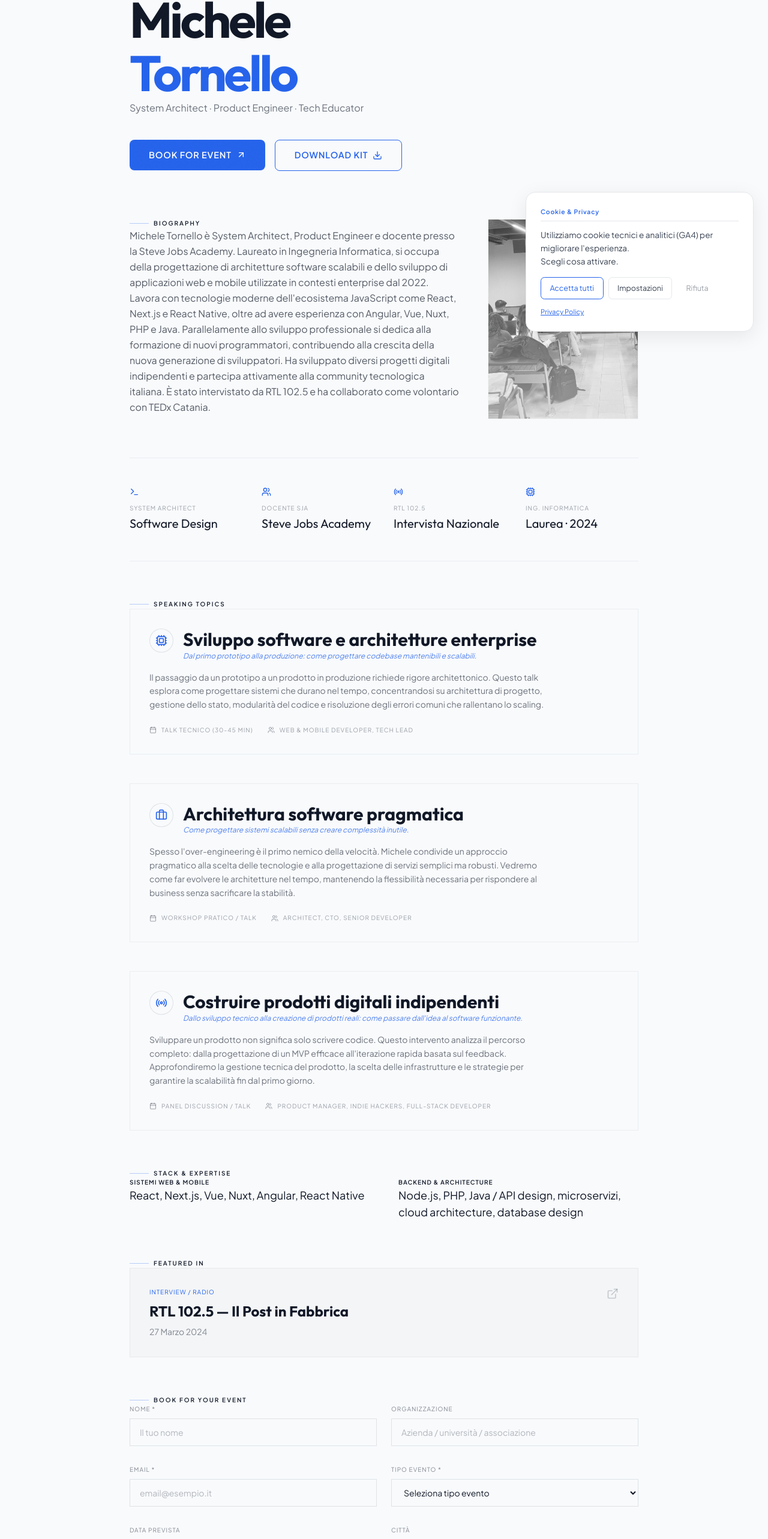
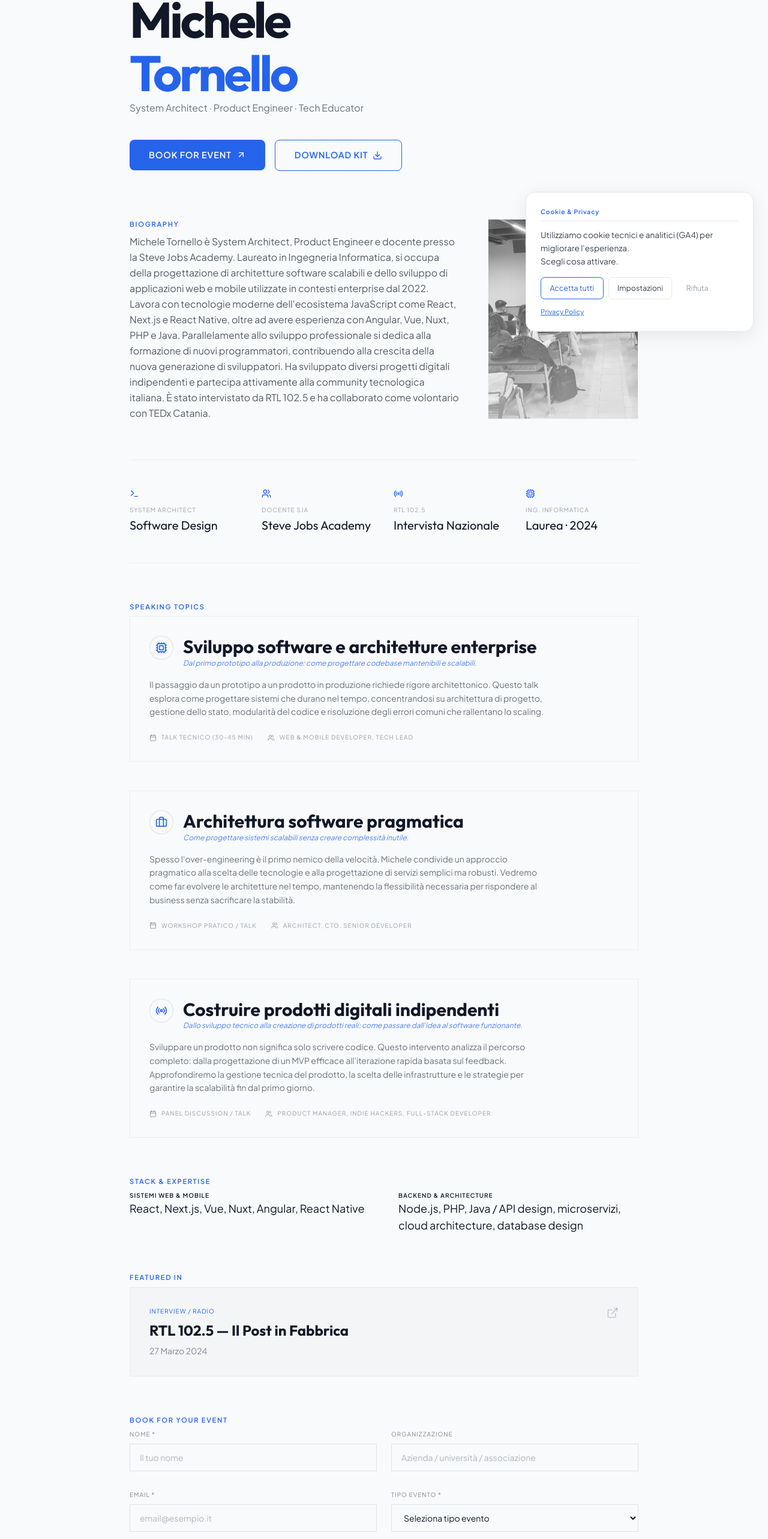
Before and after one commit to Flame0510/micheletornello.com, a Next.js app: page /speaker in a window 1280 px wide. Shown: the part 223-2789 px from the top of the page at 60% size. Built offline with nearby package versions, Linux system fonts and the light colour scheme.

Commit message:
fix: speaker h2 label → p.section-label (fix margin override da CSS reset)

```diff
--- a/src/app/speaker/page.tsx
+++ b/src/app/speaker/page.tsx
@@ -152,9 +152,9 @@ export default function SpeakerPage() {
         {/* Bio Section */}
         <section className="mb-12 md:mb-16 grid md:grid-cols-12 gap-12">
           <div className="md:col-span-8">
-            <h2 className="font-mono text-[10px] uppercase tracking-[0.2em] text-[var(--accent-copper)] mb-8 flex items-center gap-2">
+            <p className="section-label mb-8 flex items-center gap-2">
               <span className="w-8 h-[1px] bg-[var(--accent-copper)]/30" /> Biography
-            </h2>
+            </p>
             <div className="space-y-6">
               <p className="text-[var(--text-primary)]/70 leading-relaxed font-light">
                 {bio.long}
@@ -196,9 +196,9 @@ export default function SpeakerPage() {
 
         {/* Topics List */}
         <section className="mb-12 md:mb-16">
-          <h2 className="font-mono text-[10px] uppercase tracking-[0.2em] text-[var(--accent-copper)] mb-8 flex items-center gap-2">
+          <p className="section-label mb-8 flex items-center gap-2">
             <span className="w-8 h-[1px] bg-[var(--accent-copper)]/30" /> Speaking Topics
-          </h2>
+          </p>
 
           <div className="space-y-12">
             {topics.map((topic, i) => (
@@ -234,9 +234,9 @@ export default function SpeakerPage() {
 
         {/* Technologies Section */}
         <section className="mb-12 md:mb-16">
-          <h2 className="font-mono text-[10px] uppercase tracking-[0.2em] text-[var(--accent-copper)] mb-8 flex items-center gap-2">
+          <p className="section-label mb-8 flex items-center gap-2">
             <span className="w-8 h-[1px] bg-[var(--accent-copper)]/30" /> Stack & Expertise
-          </h2>
+          </p>
           <div className="grid grid-cols-1 md:grid-cols-2 gap-x-12 gap-y-8">
             <div>
               <h3 className="font-mono text-[10px] uppercase tracking-widest text-[var(--text-primary)]/40 mb-3">Sistemi Web & Mobile</h3>
@@ -251,9 +251,9 @@ export default function SpeakerPage() {
 
         {/* Past Media */}
         <section className="mb-12 md:mb-16">
-          <h2 className="font-mono text-[10px] uppercase tracking-[0.2em] text-[var(--accent-copper)] mb-8 flex items-center gap-2">
+          <p className="section-label mb-8 flex items-center gap-2">
             <span className="w-8 h-[1px] bg-[var(--accent-copper)]/30" /> Featured In
-          </h2>
+          </p>
           <a
             href="https://play.rtl.it/ospiti/1/michele-tornello-il-post-in-fabbrica-mercoledi-27-marzo-2024/"
             target="_blank"
@@ -273,9 +273,9 @@ export default function SpeakerPage() {
 
         {/* Booking Form */}
         <section ref={formRef} className="mb-12 md:mb-16 scroll-mt-24">
-          <h2 className="font-mono text-[10px] uppercase tracking-[0.2em] text-[var(--accent-copper)] mb-8 flex items-center gap-2">
+          <p className="section-label mb-8 flex items-center gap-2">
             <span className="w-8 h-[1px] bg-[var(--accent-copper)]/30" /> Book for Your Event
-          </h2>
+          </p>
 
           {status === 'success' ? (
             <div className="border border-[var(--accent-copper)]/30 bg-[var(--accent-copper)]/5 p-10 text-center">
```
